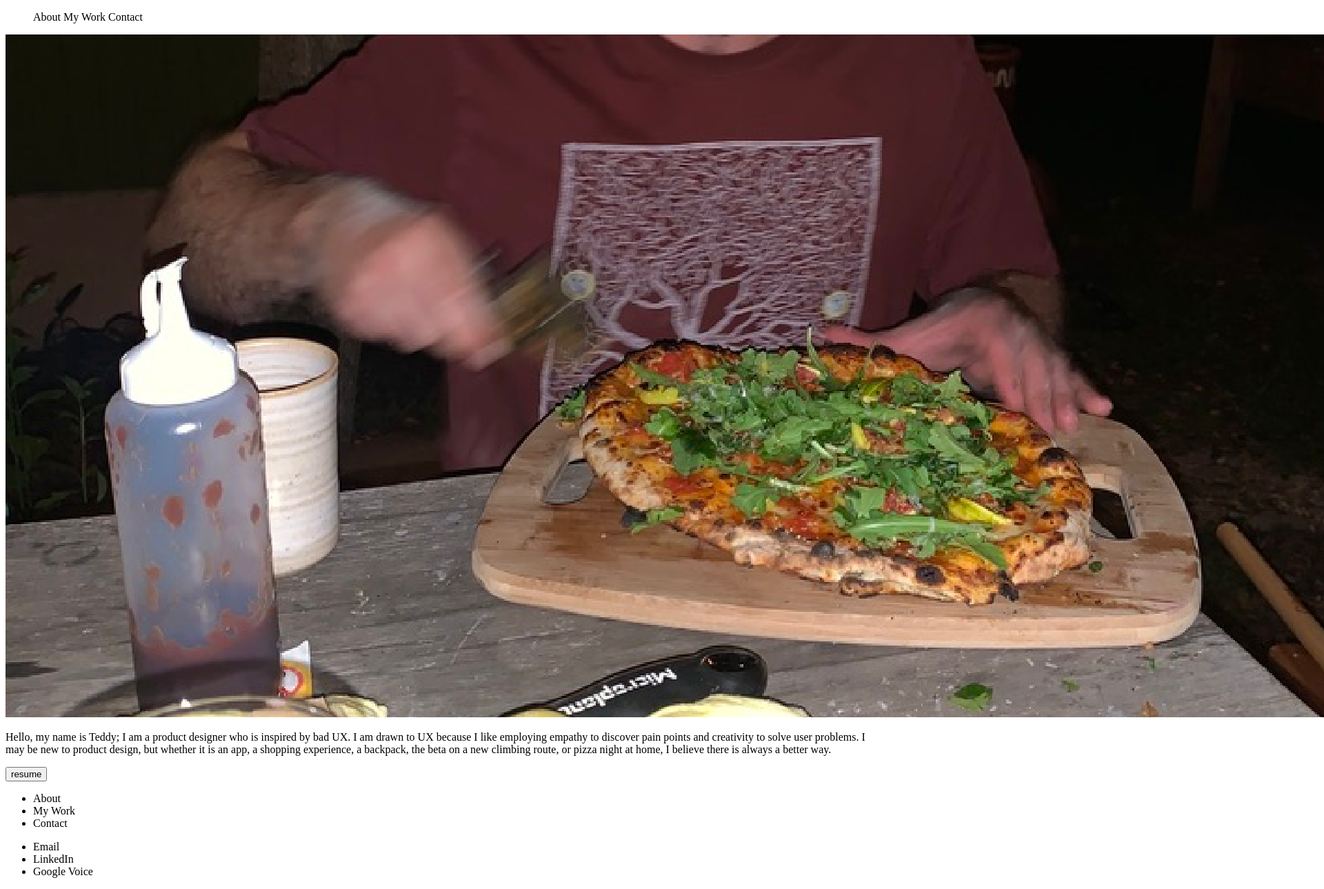
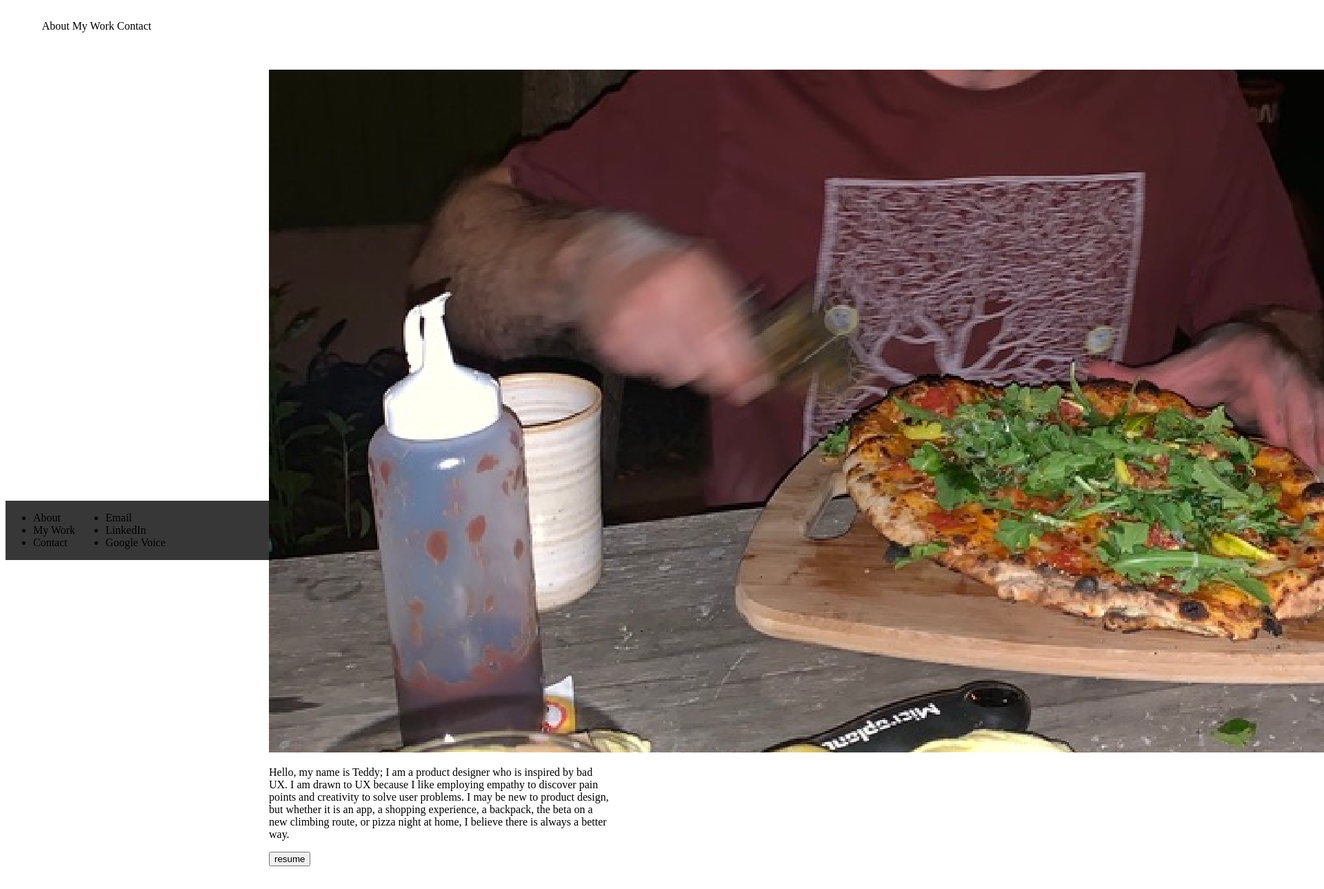
Before and after one commit to teddytriebwasser/UX_UI_HW_17, a plain HTML site: page index.html in a window 1280 px wide. Shown: the part 97-1386 px from the top of the page at 69% size, 1920 px wide, since content can reach past the window. After the commit the page ends 1353 px from the top, so only its background shows below. Drawn offline with Linux system fonts and the light colour scheme; files that its build step writes are made by us from their sources; files whose address does not match are found by name.

Commit message:
basic html and css
as instructed by the homework

```diff
--- a/css/style.css
+++ b/css/style.css
@@ -5,4 +5,34 @@
 .logo {
     width: 23%;
     padding: 1%;
+    text-align: center;
 }
+nav {
+    width: 73%;
+    padding: 1%;
+}
+ul.inline-block {
+    width: 50%;
+    margin-left: auto;
+}
+section.heroImg {
+    height: 600px;
+    padding: 25px;
+}
+.content {
+    width: 500px;
+    margin: 0 auto;
+}
+footer {
+    background-color: #373738;
+}
+footer ul {
+    padding: auto;
+}
+footer li {
+    padding: auto;
+}
+footer ul {
+    display: inline-block;
+    vertical-align: top;
+}
--- a/index.html
+++ b/index.html
@@ -10,7 +10,7 @@
             <img src="/Users/theed/Documents/00-MyCode/17-Week/Week 17 Homework/UX_UI_HW_17/images/pizza logo placeholder.png" alt="logo">
            </div>
            <nav class="inline-block">
-               <ul>
+               <ul class="inline-block">
                    <li class="inline-block">About</li>
                    <li class="inline-block">My Work</li>
                    <li class="inline-block">Contact</li>
```
